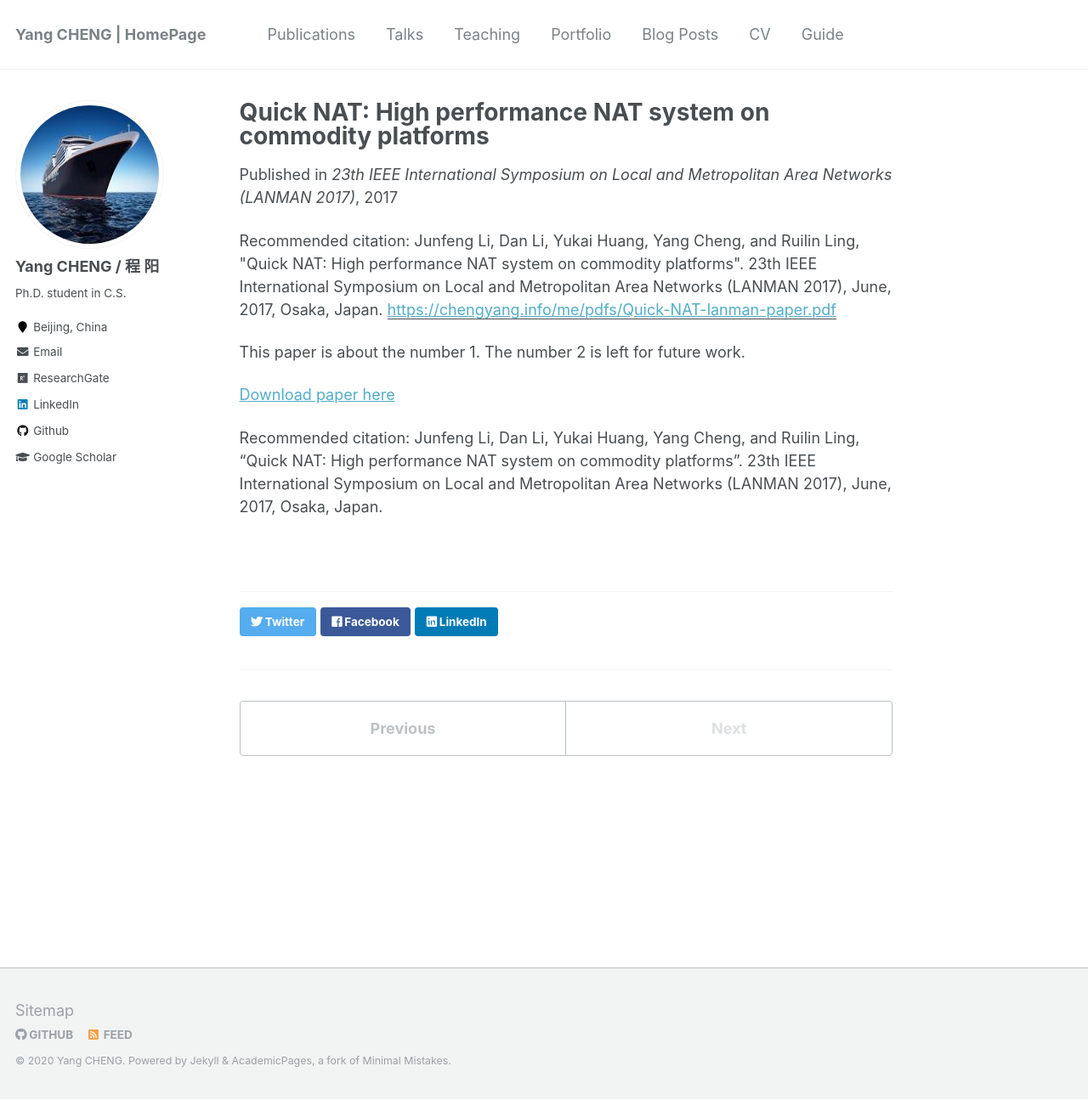
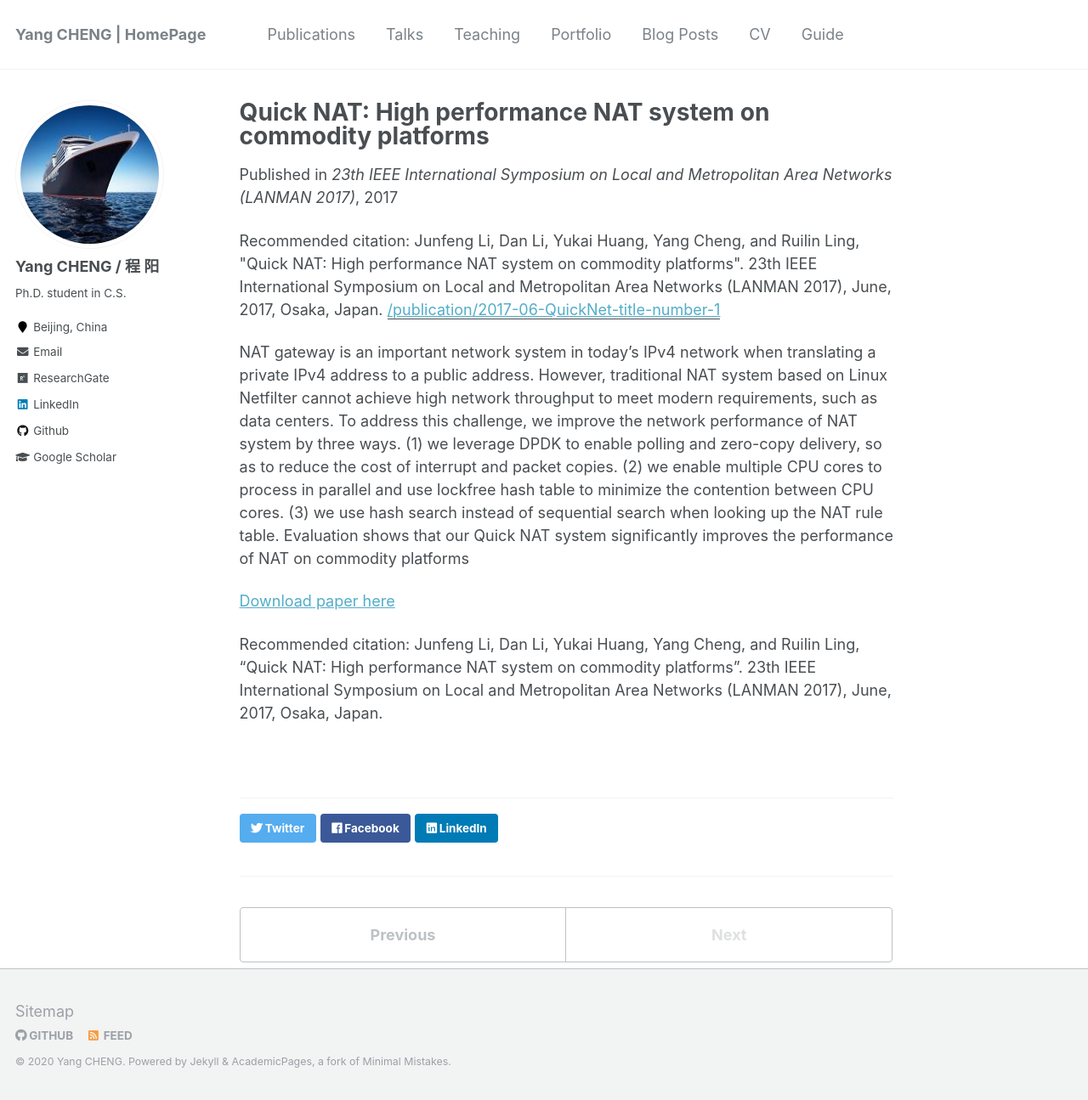
Before and after one commit to NEWPLAN/newplan.github.io, a Jekyll site: the page built from _publications/2017-06-QuickNet-title-number-1.md, in a window 1280 px wide and 1295 px high. Shown: the whole window at 85% size. Built offline with Jekyll 4.4.1, drawn with Linux system fonts in a browser that asks for light colours.

Commit message:
Update 2017-06-QuickNet-title-number-1.md

```diff
--- a/_publications/2017-06-QuickNet-title-number-1.md
+++ b/_publications/2017-06-QuickNet-title-number-1.md
@@ -2,14 +2,14 @@
 title: "Quick NAT: High performance NAT system on commodity platforms"
 collection: publications
 permalink: /publication/2017-06-QuickNet-title-number-1
-excerpt: 'NAT gateway is an important network system in today’s IPv4 network when translating a private IPv4 address to a public address. However, traditional NAT system based on Linux Netfilter cannot achieve high network throughput to meet modern requirements such as data centers. To address this challenge, we improve the network performance of NAT system by three ways. First, we leverage DPDK to enable polling and zero-copy delivery, so as to reduce the cost of interrupt and packet copies. Second, we enable multiple CPU cores to process in parallel and use lockfree hash table to minimize the contention between CPU cores. Third, we use hash search instead of sequential search when looking up the NAT rule table. Evaluation shows that our Quick NAT system significantly improves the performance of NAT on commodity platforms'
+excerpt: 'This paper presents the optimizations for existing Network Address Translation (NAT) systems, based on DPDK'
 date: 2017-06-01
 venue: '23th IEEE International Symposium on Local and Metropolitan Area Networks (LANMAN 2017)'
-paperurl: 'https://chengyang.info/me/pdfs/Quick-NAT-lanman-paper.pdf'
+paperurl: '/publication/2017-06-QuickNet-title-number-1'
 
 citation: 'Junfeng Li, Dan Li, Yukai Huang, Yang Cheng, and Ruilin Ling, "Quick NAT: High performance NAT system on commodity platforms". 23th IEEE International Symposium on Local and Metropolitan Area Networks (LANMAN 2017), June, 2017, Osaka, Japan.'
 ---
-This paper is about the number 1. The number 2 is left for future work.
+NAT gateway is an important network system in today’s IPv4 network when translating a private IPv4 address to a public address. However, traditional NAT system based on Linux Netfilter cannot achieve high network throughput to meet modern requirements, such as data centers. To address this challenge, we improve the network performance of NAT system by three ways. (1) we leverage DPDK to enable polling and zero-copy delivery, so as to reduce the cost of interrupt and packet copies. (2) we enable multiple CPU cores to process in parallel and use lockfree hash table to minimize the contention between CPU cores. (3) we use hash search instead of sequential search when looking up the NAT rule table. Evaluation shows that our Quick NAT system significantly improves the performance of NAT on commodity platforms
 
 [Download paper here](https://chengyang.info/me/pdfs/Quick-NAT-lanman-paper.pdf)
 
```
